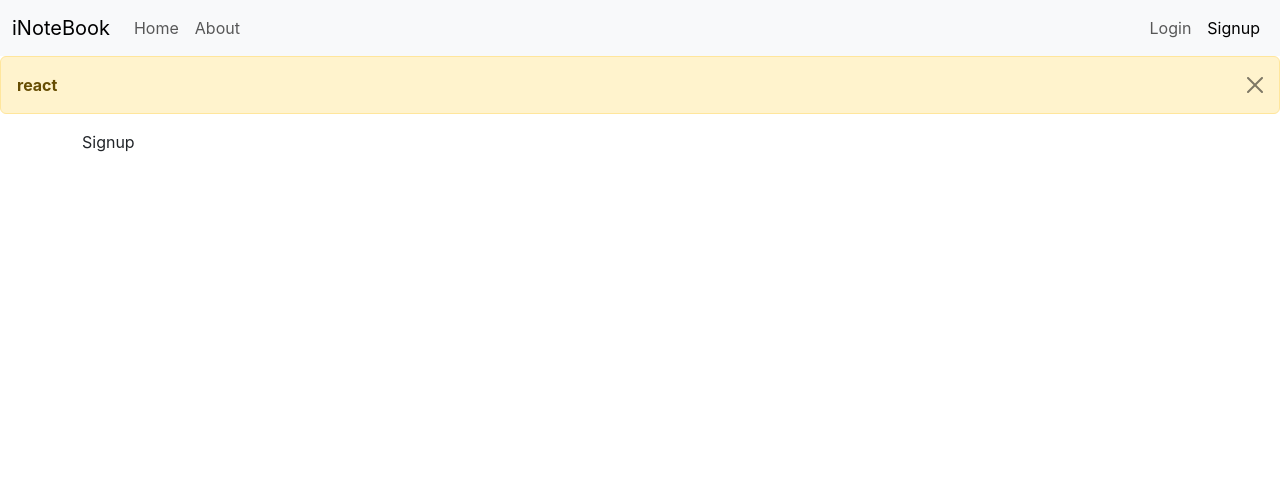
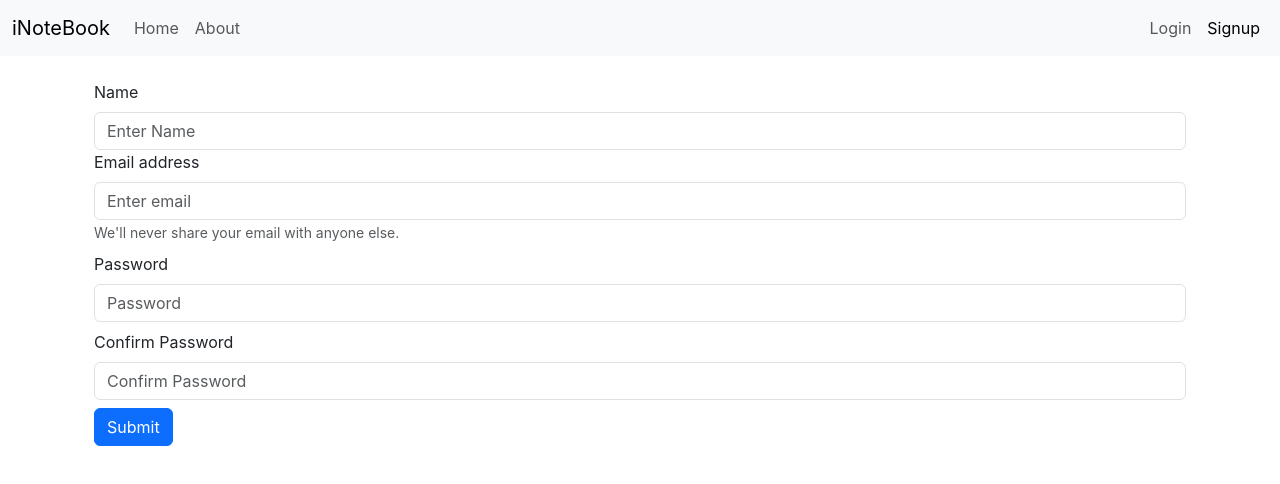
Before and after one commit to prajwaltulawe/inotebook-react, a React (Create React App) app: page /signup in a window 1280 px wide. Shown: the top 484 px of the page. Built offline with nearby package versions, Linux system fonts and the light colour scheme.

Commit message:
create user and alert

```diff
--- a/src/App.js
+++ b/src/App.js
@@ -1,5 +1,6 @@
 import './App.css';
 import { BrowserRouter, Route, Routes} from 'react-router-dom';
+import { useState } from 'react';
 import Navbar from './components/Navbar';
 import Home from './components/Home';
 import About from './components/About';
@@ -9,18 +10,30 @@ import Login from './components/Login';
 import Signup from './components/Signup';
 
 function App() {
+  const [alert, setAlert] = useState(null);
+
+  const showAlert = (message, type) =>{
+    setAlert({
+      msg: message,
+      type: type
+    });
+
+    setTimeout(()=>{
+      setAlert(null);
+    }, 1500);
+  }
   return (
     <>
     <NoteState>
       <BrowserRouter>
           <Navbar />
-          <Alert msg="react"></Alert>
+          <Alert alert={alert} ></Alert>
           <div className="container m-auto">
             <Routes>
-              <Route exact path="/" element={<Home/>} />
+              <Route exact path="/" element={<Home showAlert={showAlert} /> } />
               <Route exact path="/about" element={<About />} />
-              <Route exact path="/login" element={<Login />} />
-              <Route exact path="/signup" element={<Signup />} />
+              <Route exact path="/login" element={<Login showAlert={showAlert} />} />
+              <Route exact path="/signup" element={<Signup showAlert={showAlert}/>} />
             </Routes>
           </div>
       </BrowserRouter>
--- a/src/components/AddNote.js
+++ b/src/components/AddNote.js
@@ -1,7 +1,7 @@
 import React, { useContext, useState } from "react";
 import noteContext from "../context/notes/noteContext";
 
-const AddNote = () => {
+const AddNote = (props) => {
   const context = useContext(noteContext);
   const { addNote } = context;
 
@@ -10,6 +10,7 @@ const AddNote = () => {
     e.preventDefault();
     addNote(note.title, note.description, note.tag)
     setNote({title: "", description: "", tag: "default"});
+    props.showAlert("Note Added Successfully", "success")
   }
 
   const onChange = (e) => {
--- a/src/components/Alert.js
+++ b/src/components/Alert.js
@@ -2,10 +2,12 @@ import React from 'react'
 
 const Alert = (props) => {
   return (
-    <div className="alert alert-warning alert-dismissible fade show" role="alert">
-    <strong>{props.msg}</strong>
-    <button type="button" className="btn-close" data-bs-dismiss="alert" aria-label="Close"></button>
-  </div>
+    <>
+      {props.alert && <div className={`alert alert-${props.alert.type} alert-dismissible fade show`} role="alert">
+        <strong>{props.alert.msg}</strong>
+        <button type="button" className="btn-close" data-bs-dismiss="alert" aria-label="Close"></button>
+      </div>}
+    </>
   )
 }
 
--- a/src/components/Home.js
+++ b/src/components/Home.js
@@ -1,15 +1,15 @@
 import React from "react";
 import Notes from "./Notes";
 
-export const Home = () => {
-
+export const Home = (props) => {
+  const {showAlert} = props;
   return (
     <div>
       <div className="container">
 
       </div>
 
-      <Notes></Notes>
+      <Notes showAlert={showAlert}></Notes>
     </div>
   );
 };
--- a/src/components/Login.js
+++ b/src/components/Login.js
@@ -1,7 +1,7 @@
 import React, {useState} from "react";
 import { useNavigate } from 'react-router-dom';
 
-const Login = () => {
+const Login = (props) => {
     const [credentials, setCredentials] = useState({email: "", password: ""});
     const navigate = useNavigate();
 
@@ -19,8 +19,9 @@ const Login = () => {
         if (response.success) {
             localStorage.setItem('token', response.authToken);
             navigate('/');
+            props.showAlert("Successfully LogedIn", "success")
         } else{
-            alert("asdfsdfasdfds");
+            props.showAlert("Invalid Credentials", "danger")
         }
     };
 
--- a/src/components/NoteItem.js
+++ b/src/components/NoteItem.js
@@ -15,7 +15,7 @@ return (
             </div>
             <p className="card-text">{note.description}</p>
             <i className="fas fa-regular fa-pen-to-square" onClick={()=> {updateNote(note)}}></i>
-            <i className="fas fa-regular fa-trash mx-2" onClick={()=>{deleteNote(note._id)}}></i>
+            <i className="fas fa-regular fa-trash mx-2" onClick={()=>{deleteNote(note._id); props.showAlert("Deleted Successfully", "danger") }}></i>
         </div>
     </div>
 </div>
--- a/src/components/Notes.js
+++ b/src/components/Notes.js
@@ -3,7 +3,7 @@ import noteContext from "../context/notes/noteContext";
 import AddNote from "./AddNote";
 import NoteItem from "./NoteItem";
 
-export const Notes = () => {
+export const Notes = (props) => {
   const context = useContext(noteContext);
   const { notes, getNotes, editNote } = context;
   useEffect(() => {
@@ -25,6 +25,7 @@ export const Notes = () => {
     editNote(note.id, note.etitle, note.edescription, note.etag);
     refClose.current.click();
     console.log("updating", note)
+    props.showAlert("Updated Successfully", "success")
   }
 
   const onChange = (e) => {
@@ -33,7 +34,7 @@ export const Notes = () => {
 
   return (
     <>
-      <AddNote></AddNote>
+      <AddNote showAlert={props.showAlert}></AddNote>
       <button type="button" className="btn btn-primary d-none" data-bs-toggle="modal" ref={ref} data-bs-target="#exampleModal">
         Launch demo modal
       </button>
@@ -88,7 +89,7 @@ export const Notes = () => {
         {notes.length===0 && "No Notes to Display"}
         {notes.map((note) => {
           return (
-            <NoteItem note={note} key={note._id} updateNote={updateNote}></NoteItem>
+            <NoteItem note={note} key={note._id} updateNote={updateNote} showAlert={props.showAlert}></NoteItem>
           );
         })}
       </div>
--- a/src/components/Signup.js
+++ b/src/components/Signup.js
@@ -1,8 +1,60 @@
-import React from 'react'
+import React, {useState} from "react";
+import { useNavigate } from 'react-router-dom';
 
-const Signup = () => {
+const Signup = (props) => {
+  const [credentials, setCredentials] = useState({name: "", email: "", password: "", cpassword: ""});
+  const navigate = useNavigate();
+
+  const handleSignupSubmit = async (e) => {
+      e.preventDefault();
+      const loginResponse = await fetch(`http://localhost:5000/api/auth/createUser`, {
+          method: "POST",
+          headers: {
+              "Content-Type": "application/json",
+          },
+          body: JSON.stringify({name: credentials.name , email: credentials.email, password: credentials.password }),
+      });
+
+      const response = await loginResponse.json();
+      if (response.success) {
+          navigate('/login');
+          props.showAlert("Account created successfully. Login to access", "success")
+      } else{
+          props.showAlert("Invalid Credentials", "danger")
+      }
+  };
+
+  const onChange = (e) => {
+      setCredentials({...credentials, [e.target.name]: e.target.value})
+  }
   return (
-    <div>Signup</div>
+    <div className="container m-auto mt-4">
+            <form onSubmit={handleSignupSubmit}>
+                <div className="form-group">
+                    <label htmlFor="name">Name</label>
+                    <input type="text" className="form-control mt-2" id="name" name="name" onChange={onChange} value={credentials.name} aria-describedby="name" placeholder="Enter Name" />
+                </div>
+                <div className="form-group">
+                    <label htmlFor="email">Email address</label>
+                    <input type="email" className="form-control mt-2" id="email" name="email" onChange={onChange} value={credentials.email} aria-describedby="email"
+                        placeholder="Enter email" />
+                    <small id="emailHelp" className="form-text text-muted mt-1">
+                        We'll never share your email with anyone else.
+                    </small>
+                </div>
+                <div className="form-group mt-2">
+                    <label htmlFor="password">Password</label>
+                    <input type="password" className="form-control mt-2" id="password" name="password" onChange={onChange} value={credentials.password} placeholder="Password" />
+                </div>
+                <div className="form-group mt-2">
+                    <label htmlFor="cpassword">Confirm Password</label>
+                    <input type="password" className="form-control mt-2" id="cpassword" name="cpassword" onChange={onChange} value={credentials.cpassword} placeholder="Confirm Password" />
+                </div>
+                <button type="submit" disabled={credentials.password !== credentials.cpassword} className="btn btn-primary mt-2" >
+                    Submit
+                </button>
+            </form>
+        </div>
   )
 }
 
```
Also changed, not shown: 1 other file (tests, documents, lock files or other folders).
